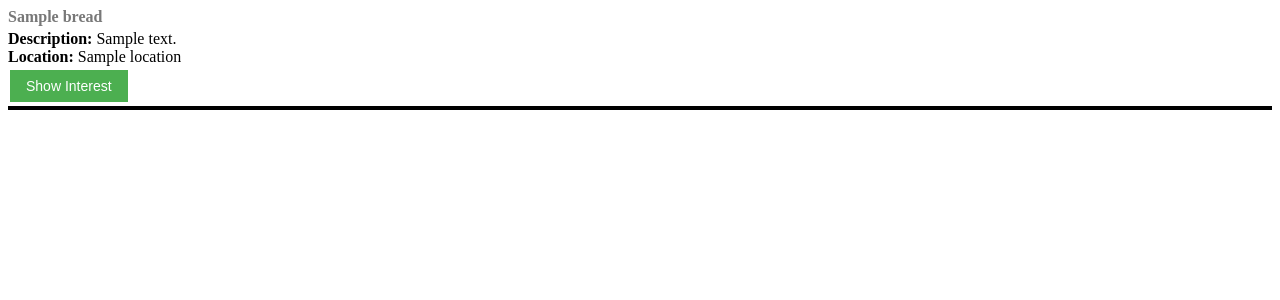
After one commit to Akhil-0711/Website-Development, a Flask app: template templates/dogbreads.html in a window 1280 px wide. The commit adds this page. Shown: the top 300 px of the page. Run offline with Flask 3, Linux system fonts and the light colour scheme; the template is opened without the code that fills it: most values are stand-ins (such as "Sample title", 1, 10 or a date in 2020).

Commit message:
Added dynamic data

```diff
--- /dev/null
+++ b/templates/dogbreads.html
@@ -0,0 +1,18 @@
+<div style="border-bottom:4px solid black; margin-bottom:16px">
+ <h4 style="color:rgb(120,120,120); margin-bottom:4px">
+   {{bread['name']}}</h4>
+  <div><b>Description:</b> {{bread['description']}}</div>
+  <div><b>Location:</b>  {{bread['location']}}</div>
+  <button style="background-color: #4CAF50; /* Green */
+                  border: none;
+                  color: white;
+                  padding: 8px 16px;
+                  text-align: center;
+                  text-decoration: none;
+                  display: inline-block;
+                  font-size: 14px;
+                  margin: 4px 2px;
+                  cursor: pointer;">
+    Show Interest
+  </button>
+</div>
--- a/templates/home.html
+++ b/templates/home.html
@@ -46,11 +46,7 @@
       <h2>Available Breads</h2>
       <div>
         {% for bread in breads %}
-          <div>
-           <h4>{{bread['name']}}</h4>
-            <div><b>Description:</b> {{bread['description']}}</div>
-            <div><b>Location:</b>  {{bread['location']}}</div>
-          </div>
+          {% include 'dogbreads.html' %}
         {% endfor %}
       </div>
           <div style="text-align:center;">
```
